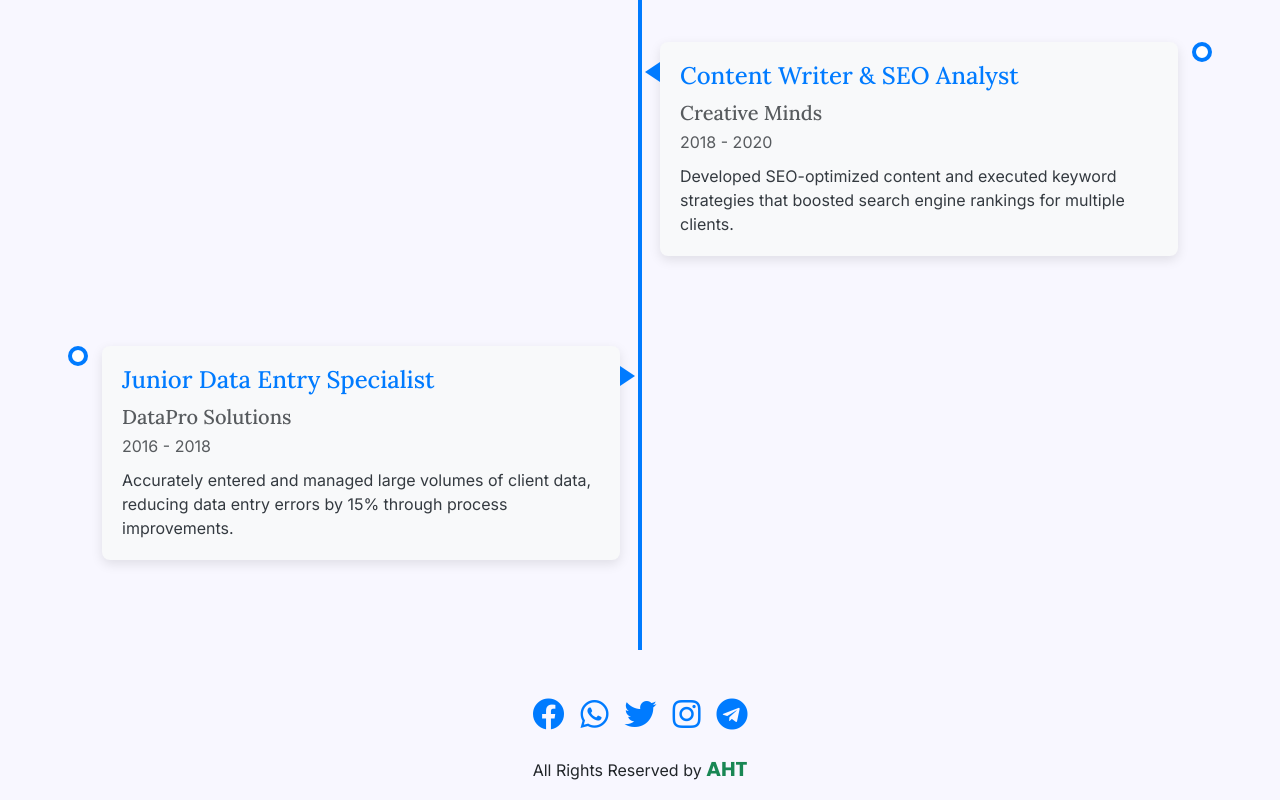
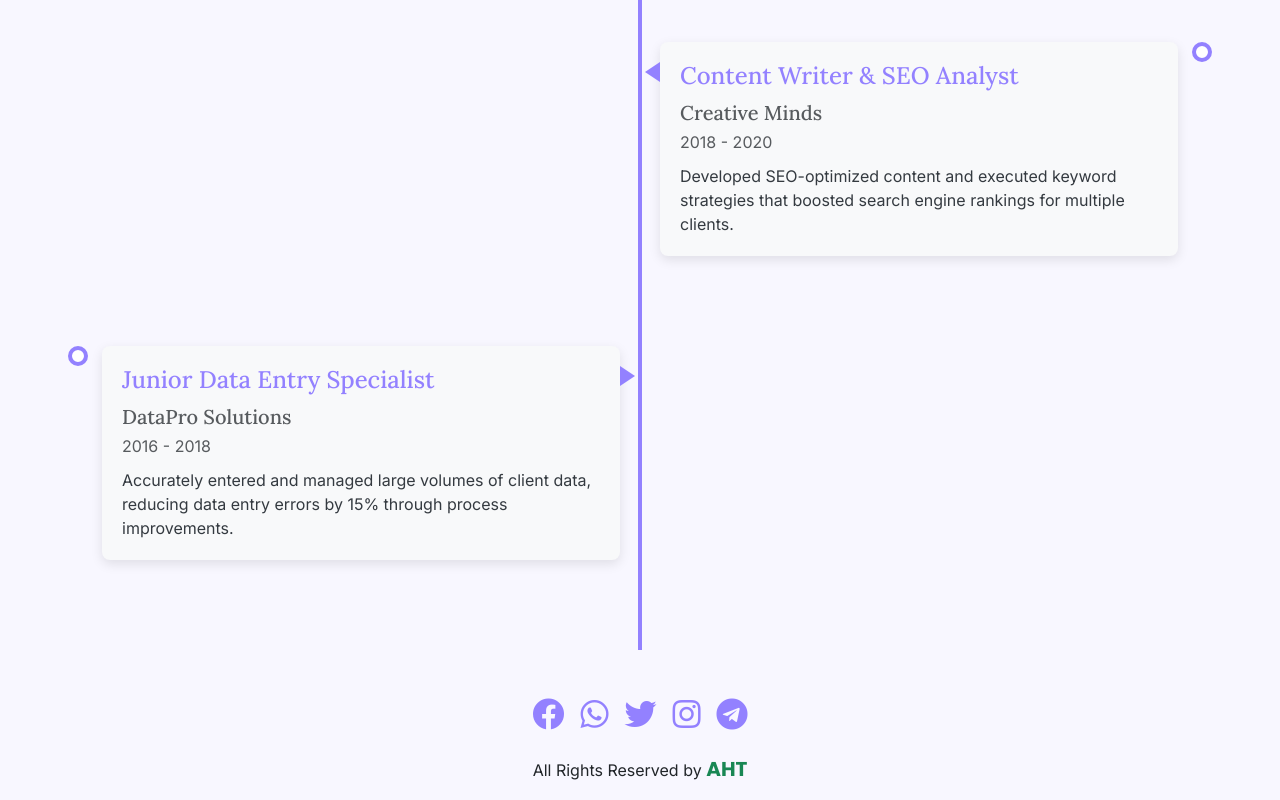
Before and after one commit to AbuHorairaTarif/de-bio, a React (Vite) app in the folder react-portfolio/: page /about in a window 1280 px wide. Shown: the part 3875-4675 px from the top of the page. Built offline with nearby package versions, Linux system fonts and the light colour scheme; a web font is replaced by a local one.

Commit message:
color updated on different section

```diff
--- a/react-portfolio/src/components/CounterList.css
+++ b/react-portfolio/src/components/CounterList.css
@@ -14,7 +14,7 @@
   .count-number {
     font-size: 3rem;
     font-weight: bold;
-    color: #007bff;
+    color: var(--primary);
   }
 
   .count-title {
--- a/react-portfolio/src/components/Services.jsx
+++ b/react-portfolio/src/components/Services.jsx
@@ -19,7 +19,7 @@ const Services = () => {
           <div className="col-md-4" key={index}>
             <div className="card mb-3">
               <div className="card-body text-center">
-                <i className={`${service.icon} fa-3x mb-3`} aria-hidden="true"></i>
+                <i className={`${service.icon} fa-3x mb-3 text-primary`} aria-hidden="true"></i>
                 <h5 className="card-title">{service.title}</h5>
                 <p className="card-text">{service.description}</p>
               </div>
--- a/react-portfolio/src/components/SocialMedia.css
+++ b/react-portfolio/src/components/SocialMedia.css
@@ -12,13 +12,13 @@
   }
 
   .social-media a {
-    color: #007bff;
+    color: var(--primary);
     text-decoration: none;
     transition: color 0.3s ease;
   }
 
   .social-media a:hover {
-    color: #0056b3;
+    color: var(--hover);
   }
 
   .fa-2x {
--- a/react-portfolio/src/index.css
+++ b/react-portfolio/src/index.css
@@ -5,7 +5,7 @@
   --typed-text: #e066f8;
   --secondary: #f8f7ff;
   --tertiary: #b8b8ff;
-  --timeline: #007bff;
+  --timeline: #9381ff;
 }
 
 .text-info {
```
